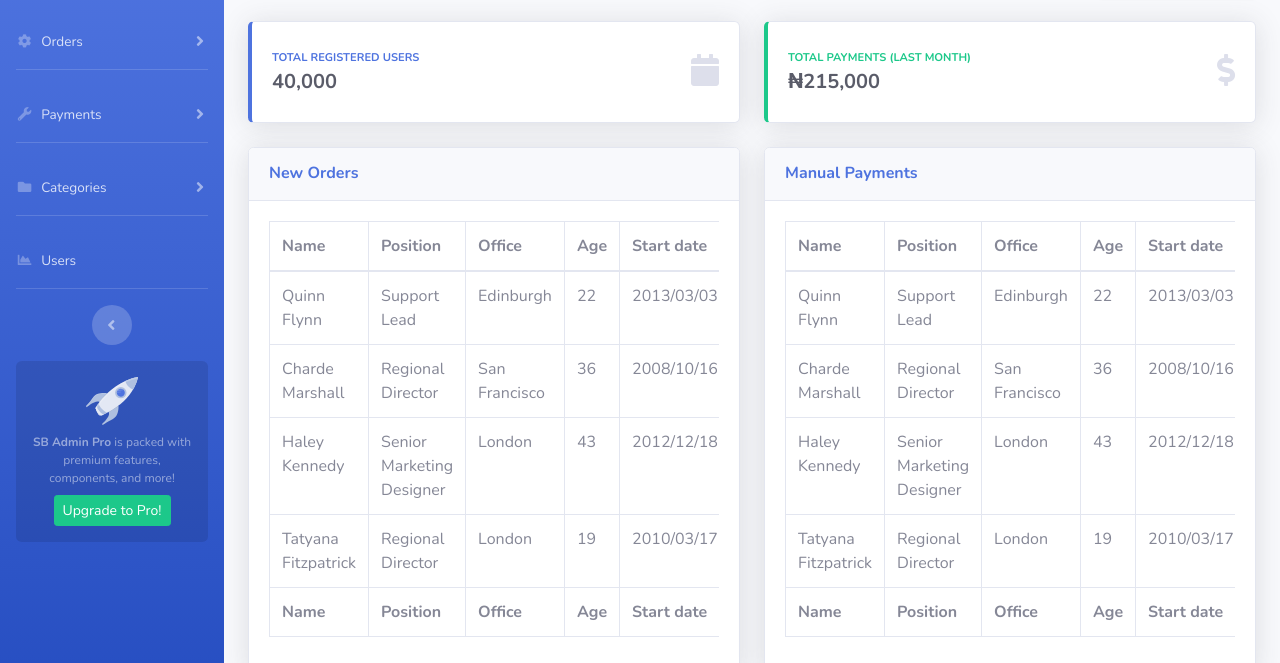
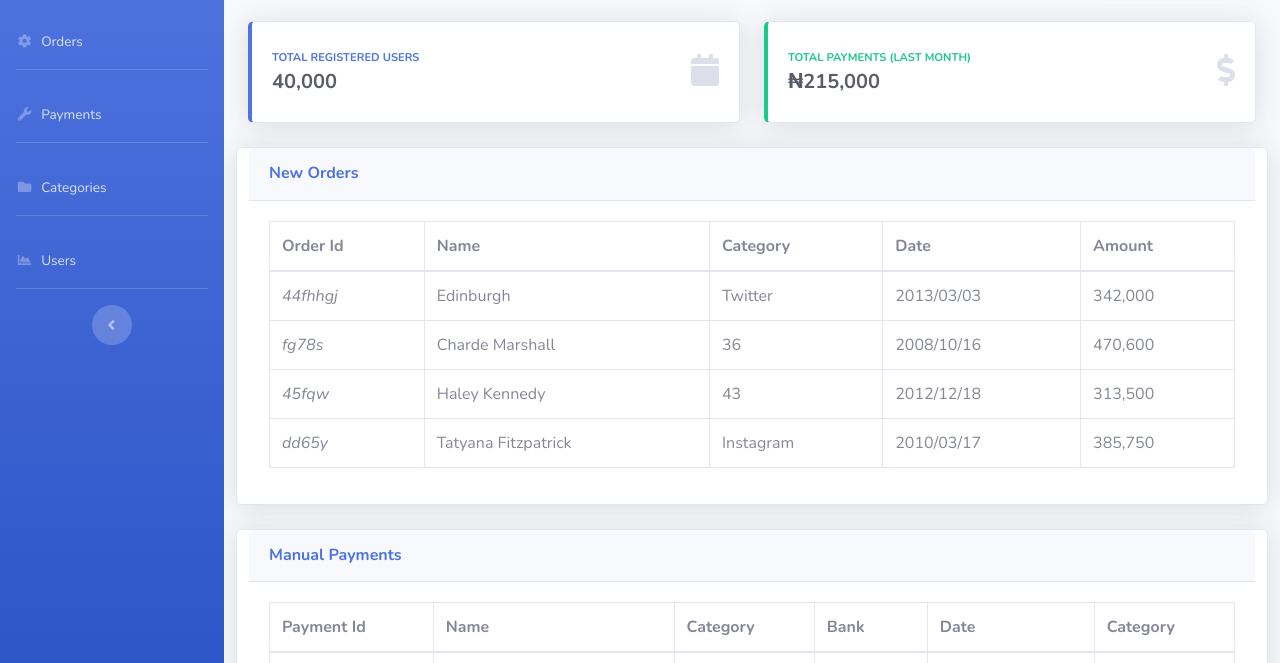
Before and after one commit to ChinonsoIg/al-admin, a website with bundled scripts: page index.html in a window 1280 px wide. Shown: the part 131-794 px from the top of the page. Built offline with nearby package versions, Linux system fonts and the light colour scheme.

Commit message:
designed home page

```diff
--- a/index.html
+++ b/index.html
@@ -45,82 +45,41 @@
             <li class="nav-item active">
                 <a class="nav-link" href="index.html">
                     <i class="fas fa-fw fa-tachometer-alt"></i>
-                    <span>Home</span></a>
+                    <span>Home</span>
+                </a>
             </li>
 
             <!-- Divider -->
             <hr class="sidebar-divider">
 
-            <!-- Heading -->
-            <!-- <div class="sidebar-heading">
-                Interface
-            </div> -->
-
-            <!-- Nav Item - Pages Collapse Menu -->
+            <!-- Nav Item - Orders Collapse Menu -->
             <li class="nav-item">
-                <a class="nav-link collapsed" href="#" data-toggle="collapse" data-target="#collapseTwo"
-                    aria-expanded="true" aria-controls="collapseTwo">
+                <a class="nav-link" href="/pages/Orders.html">
                     <i class="fas fa-fw fa-cog"></i>
                     <span>Orders</span>
                 </a>
-                <div id="collapseTwo" class="collapse" aria-labelledby="headingTwo" data-parent="#accordionSidebar">
-                    <div class="bg-white py-2 collapse-inner rounded">
-                        <h6 class="collapse-header">Custom Components:</h6>
-                        <a class="collapse-item" href="buttons.html">Buttons</a>
-                        <a class="collapse-item" href="cards.html">Cards</a>
-                    </div>
-                </div>
             </li>
 
             <!-- Divider -->
             <hr class="sidebar-divider">
 
-            <!-- Nav Item - Utilities Collapse Menu -->
+            <!-- Nav Item - Paymentss Collapse Menu -->
             <li class="nav-item">
-                <a class="nav-link collapsed" href="#" data-toggle="collapse" data-target="#collapseUtilities"
-                    aria-expanded="true" aria-controls="collapseUtilities">
+                <a class="nav-link collapsed" href="/pages/Payments.html">
                     <i class="fas fa-fw fa-wrench"></i>
                     <span>Payments</span>
                 </a>
-                <div id="collapseUtilities" class="collapse" aria-labelledby="headingUtilities"
-                    data-parent="#accordionSidebar">
-                    <div class="bg-white py-2 collapse-inner rounded">
-                        <h6 class="collapse-header">Custom Utilities:</h6>
-                        <a class="collapse-item" href="utilities-color.html">Colors</a>
-                        <a class="collapse-item" href="utilities-border.html">Borders</a>
-                        <a class="collapse-item" href="utilities-animation.html">Animations</a>
-                        <a class="collapse-item" href="utilities-other.html">Other</a>
-                    </div>
-                </div>
             </li>
 
             <!-- Divider -->
             <hr class="sidebar-divider">
 
-            <!-- Heading -->
-            <!-- <div class="sidebar-heading">
-                Addons
-            </div> -->
-
-            <!-- Nav Item - Pages Collapse Menu -->
+            <!-- Nav Item - Categories Collapse Menu -->
             <li class="nav-item">
-                <a class="nav-link collapsed" href="#" data-toggle="collapse" data-target="#collapsePages"
-                    aria-expanded="true" aria-controls="collapsePages">
+                <a class="nav-link collapsed" href="/pages/Categories.html">
                     <i class="fas fa-fw fa-folder"></i>
                     <span>Categories</span>
                 </a>
-                <div id="collapsePages" class="collapse" aria-labelledby="headingPages" data-parent="#accordionSidebar">
-                    <div class="bg-white py-2 collapse-inner rounded">
-                        <h6 class="collapse-header">Login Screens:</h6>
-                        <a class="collapse-item" href="login.html">Login</a>
-                        <a class="collapse-item" href="register.html">Register</a>
-                        <a class="collapse-item" href="forgot-password.html">Forgot Password</a>
-                        <div class="collapse-divider"></div>
-                        <h6 class="collapse-header">Other Pages:</h6>
-                        <a class="collapse-item" href="404.html">404 Page</a>
-                        <a class="collapse-item" href="blank.html">Blank Page</a>
-                    </div>
-                </div>
             </li>
 
             <!-- Divider -->
@@ -128,17 +87,10 @@
 
             <!-- Nav Item - Charts -->
             <li class="nav-item">
-                <a class="nav-link" href="charts.html">
+                <a class="nav-link" href="/pages/Users.html">
                     <i class="fas fa-fw fa-chart-area"></i>
                     <span>Users</span></a>
             </li>
-
-            <!-- Nav Item - Tables -->
-            <!-- <li class="nav-item">
-                <a class="nav-link" href="tables.html">
-                    <i class="fas fa-fw fa-table"></i>
-                    <span>Tables</span></a>
-            </li> -->
 
             <!-- Divider -->
             <hr class="sidebar-divider d-none d-md-block">
@@ -148,12 +100,6 @@
                 <button class="rounded-circle border-0" id="sidebarToggle"></button>
             </div>
 
-            <!-- Sidebar Message -->
-            <div class="sidebar-card d-none d-lg-flex">
-                <img class="sidebar-card-illustration mb-2" src="img/undraw_rocket.svg" alt="...">
-                <p class="text-center mb-2"><strong>SB Admin Pro</strong> is packed with premium features, components, and more!</p>
-                <a class="btn btn-success btn-sm" href="https://startbootstrap.com/theme/sb-admin-pro">Upgrade to Pro!</a>
-            </div>
 
         </ul>
         <!-- End of Sidebar -->
@@ -271,8 +217,7 @@
                     <div class="row">
 
                         <!-- Table  of New Orders -->
-                        <div class="col-lg-6">
-                            <div class="card shadow mb-4">
+                        <div class="card shadow col-12 mb-4">
                             <div class="card-header py-3">
                                 <h6 class="m-0 font-weight-bold text-primary">New Orders</h6>
                             </div>
@@ -281,67 +226,51 @@
                                     <table class="table table-bordered" id="dataTable" width="100%" cellspacing="0">
                                         <thead>
                                             <tr>
+                                                <th>Order Id</th>
                                                 <th>Name</th>
-                                                    <th>Position</th>
-                                                    <th>Office</th>
-                                                    <th>Age</th>
-                                                    <th>Start date</th>
-                                                    <th>Salary</th>
+                                                <th>Category</th>
+                                                <th>Date</th>
+                                                <th>Amount</th>
                                             </tr>
                                         </thead>
-                                            <tfoot>
-                                                <tr>
-                                                    <th>Name</th>
-                                                    <th>Position</th>
-                                                    <th>Office</th>
-                                                    <th>Age</th>
-                                                    <th>Start date</th>
-                                                    <th>Salary</th>
-                                                </tr>
-                                            </tfoot>
                                         <tbody>
                                             <tr>
-                                                    <td>Quinn Flynn</td>
-                                                    <td>Support Lead</td>
+                                                <td><i>44fhhgj</i></td>
                                                 <td>Edinburgh</td>
-                                                    <td>22</td>
+                                                <td>Twitter</td>
                                                 <td>2013/03/03</td>
-                                                    <td>$342,000</td>
+                                                <td>342,000</td>
                                             </tr>
                                             <tr>
+                                                <td><i>fg78s</i></td>
                                                 <td>Charde Marshall</td>
-                                                    <td>Regional Director</td>
-                                                    <td>San Francisco</td>
                                                 <td>36</td>
                                                 <td>2008/10/16</td>
-                                                    <td>$470,600</td>
+                                                <td>470,600</td>
                                             </tr>
                                             <tr>
+                                                <td><i>45fqw</i></td>
                                                 <td>Haley Kennedy</td>
-                                                    <td>Senior Marketing Designer</td>
-                                                    <td>London</td>
                                                 <td>43</td>
                                                 <td>2012/12/18</td>
-                                                    <td>$313,500</td>
+                                                <td>313,500</td>
                                             </tr>
                                             <tr>
+                                                <td><i>dd65y</i></td>
                                                 <td>Tatyana Fitzpatrick</td>
-                                                    <td>Regional Director</td>
-                                                    <td>London</td>
-                                                    <td>19</td>
+                                                <td>Instagram</td>
                                                 <td>2010/03/17</td>
-                                                    <td>$385,750</td>
+                                                <td>385,750</td>
                                             </tr>
                                         </tbody>
                                     </table>
                                 </div>
                             </div>
                         </div>
-                        </div>
+
 
                         <!-- Table  of Manual Payments -->
-                        <div class="col-lg-6">
-                            <div class="card shadow mb-4">
+                        <div class="card shadow col-12 mb-4">
                             <div class="card-header py-3">
                                 <h6 class="m-0 font-weight-bold text-primary">Manual Payments</h6>
                             </div>
@@ -350,60 +279,41 @@
                                     <table class="table table-bordered" id="dataTable" width="100%" cellspacing="0">
                                         <thead>
                                             <tr>
+                                                <th>Payment Id</th>
                                                 <th>Name</th>
-                                                    <th>Position</th>
-                                                    <th>Office</th>
-                                                    <th>Age</th>
-                                                    <th>Start date</th>
-                                                    <th>Salary</th>
+                                                <th>Category</th>
+                                                <th>Bank</th>
+                                                <th>Date</th>
+                                                <th>Category</th>
                                             </tr>
                                         </thead>
-                                            <tfoot>
-                                                <tr>
-                                                    <th>Name</th>
-                                                    <th>Position</th>
-                                                    <th>Office</th>
-                                                    <th>Age</th>
-                                                    <th>Start date</th>
-                                                    <th>Salary</th>
-                                                </tr>
-                                            </tfoot>
                                         <tbody>
                                             <tr>
-                                                    <td>Quinn Flynn</td>
-                                                    <td>Support Lead</td>
-                                                    <td>Edinburgh</td>
-                                                    <td>22</td>
-                                                    <td>2013/03/03</td>
-                                                    <td>$342,000</td>
+                                                <td><i>412fg</i></td>
+                                                <td>Charde Marshall</td>
+                                                <td>Facebook</td>
+                                                <td>GTB</td>
+                                                <td>2008/10/16</td>
+                                                <td>470,600</td>
                                             </tr>
                                             <tr>
-                                                    <td>Charde Marshall</td>
-                                                    <td>Regional Director</td>
-                                                    <td>San Francisco</td>
-                                                    <td>36</td>
-                                                    <td>2008/10/16</td>
-                                                    <td>$470,600</td>
+                                                <td><i>shd48</i></td>
+                                                <td>Haley Kennedy</td>
+                                                <td>Twitter</td>
+                                                <td>Access</td>
+                                                <td>2012/12/18</td>
+                                                <td>313,500</td>
                                             </tr>
                                             <tr>
-                                                    <td>Haley Kennedy</td>
-                                                    <td>Senior Marketing Designer</td>
-                                                    <td>London</td>
-                                                    <td>43</td>
-                                                    <td>2012/12/18</td>
-                                                    <td>$313,500</td>
-                                                </tr>
-                                                <tr>
+                                                <td><i>cvb83</i></td>
                                                 <td>Tatyana Fitzpatrick</td>
-                                                    <td>Regional Director</td>
-                                                    <td>London</td>
-                                                    <td>19</td>
+                                                <td>Youtube</td>
+                                                <td>Polaris</td>
                                                 <td>2010/03/17</td>
-                                                    <td>$385,750</td>
+                                                <td>385,750</td>
                                             </tr>
                                         </tbody>
                                     </table>
-                                    </div>
                                 </div>
                             </div>
                         </div>
```
Also changed, not shown: pages/Categories.html (added), pages/Orders.html (added), pages/Payments.html (added), pages/Users.html (added). Lines whose indentation alone changed are shown as unchanged.
